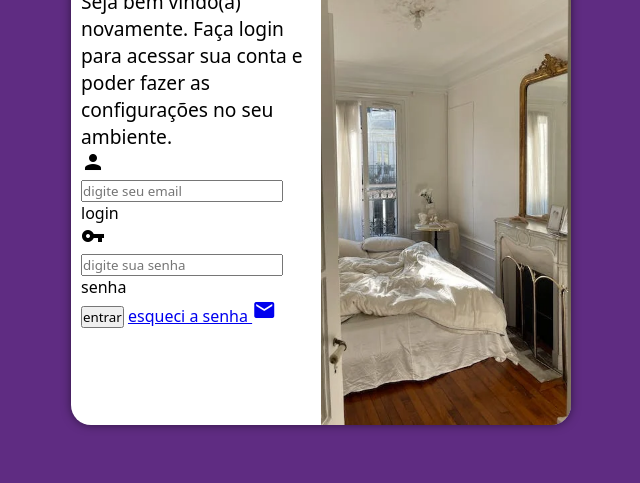
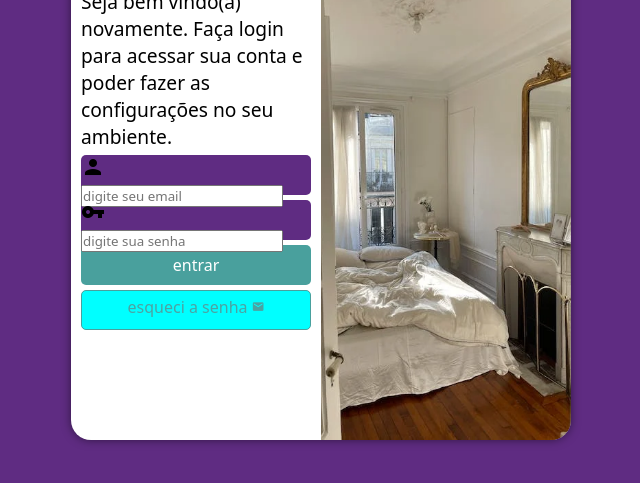
Before and after one commit to VIVAATECNOLOGIA/projeto-de-login, a plain HTML site: page index.html in a window 1280 px wide. Shown: the part 155-638 px from the top of the page, without its empty margins (313-953 px from the left). Drawn offline with Linux system fonts and the light colour scheme.

Commit message:
formatação do formulário

```diff
--- a/estilos/mediaquery.css
+++ b/estilos/mediaquery.css
@@ -17,6 +17,7 @@ grandes telas: acima de 1200 px
 
     section#login{
       width: 55vw;
+
 
 
     }
--- a/estilos/style.css
+++ b/estilos/style.css
@@ -33,7 +33,7 @@ section#login {
 
     background-color: white;
     width: 250px;
-    height: 500px;
+    height: 515px;
     border-radius: 20px;
     overflow: hidden;
     box-shadow: 0px 0px 10px rgba(0, 0, 0, 0.505);
@@ -61,3 +61,53 @@ div#formulario > h1 {
 div#formulario > p {
     font-size: 0.8em;
 }
+form > input[type=submit] {
+    display: block;
+    font-size: 1em;
+    width: 100%;
+    height: 40px;
+    background-color:#49a09d;
+    color: white;
+    border: none;
+    border-radius: 5px;
+    cursor: pointer;
+
+}
+form > div.campo {
+    background-color: #5f2c82;
+    display: block;
+    width: 100%;
+    height: 40px;
+    border-radius: 5px;
+    margin: 5px 0px;
+}
+div.campo > label {
+    display: none;
+
+}
+
+form > input[type=submit]:hover {
+    background-color: #2a5c5b;
+}
+
+form > a.botao {
+    display: block;
+    text-align: center;
+    font-size: 1em;
+    width: 100%;
+    height: 40px;
+    padding-top: 5px;
+    margin-top: 5px;
+    background-color: aqua;
+    border: 1px solid #49a09d;
+    border-radius: 5px;
+    text-decoration: none;
+    color: #4ca3a2;
+}
+form > a.botao:hover {
+    background-color: #2a5c5b;
+}
+form > a.botao > i {
+    font-size: 0.8em;
+
+}
--- a/index.html
+++ b/index.html
@@ -33,7 +33,7 @@
                         <label for="isenha">senha</label>
                     </div>
                     <input type="submit" value="entrar">
-                    <a href="esqueci.html">esqueci a senha <i class="material-icons">mail</i></a>
+                    <a href="esqueci.html" class="botao">esqueci a senha <i class="material-icons" >mail</i></a>
 
                 </form>
             </div>
```
